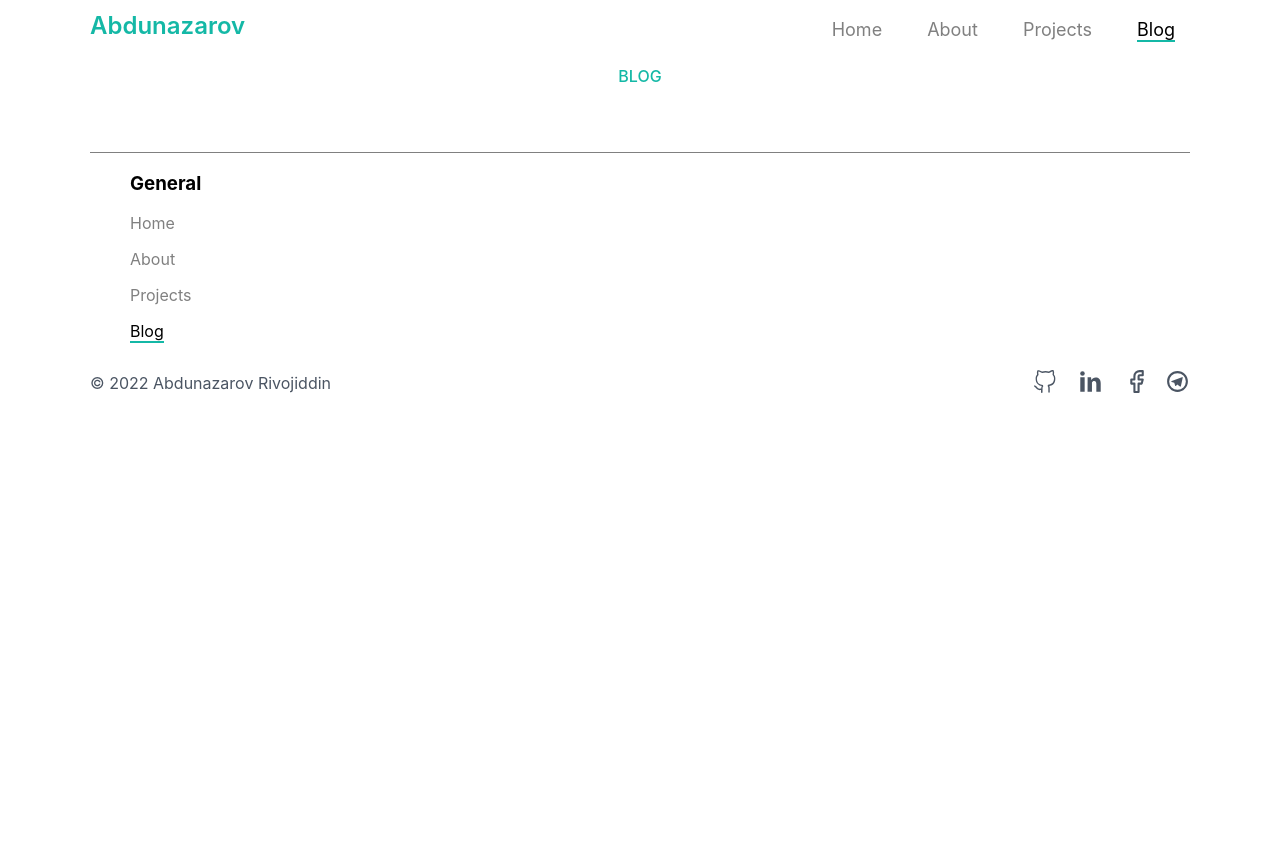
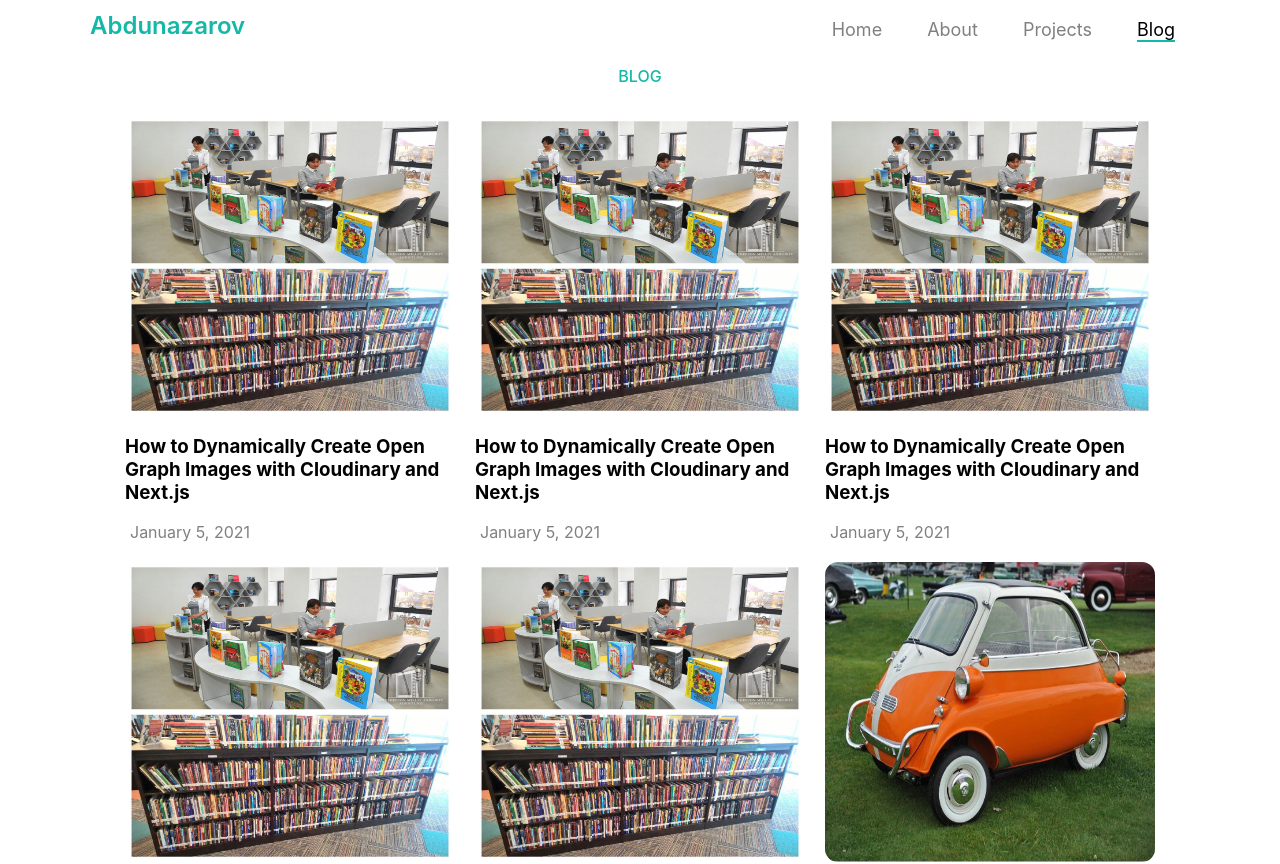
Before and after one commit to din0497/portfolio, a React (Create React App) app: page /blog in a window 1280 px wide. Shown: the top 864 px of the page. Before the commit the page ends 800 px from the top, so only its background shows below. Built offline with nearby package versions, Linux system fonts and the light colour scheme.

Commit message:
blog contents

```diff
--- a/src/commons/style.js
+++ b/src/commons/style.js
@@ -17,12 +17,15 @@ export const Img = styled.img`
   border-radius: 13px;
 `;
 
-export const Title = styled.h3``;
+export const Title = styled.h3`
+ text-align:left;
+`;
 
 export const RecentBlogsContainer = styled.div`
   display: flex;
   flex-direction: column;
   margin-top: 6em;
+  text-align: left;
   /* align-items: left; */
   /* border: red solid 1px; */
 `;
--- /dev/null
+++ b/src/pages/Blogs/Blog.js
@@ -0,0 +1,24 @@
+import { Img, Title } from "../../commons/style";
+import { BlogCart } from "./style";
+const Blog = ({ img, title, date }) => {
+  console.log();
+  return (
+    <div>
+      <BlogCart>
+        <Img src={img} loading="lazy" />
+        <div
+          style={{
+            alignItems: "start",
+            display: "flex",
+            flexDirection: "column",
+          }}
+        >
+          <Title>{title}</Title>
+          <span style={{ marginLeft: "5px", color: "grey" }}>{date}</span>
+        </div>
+      </BlogCart>
+    </div>
+  );
+};
+
+export default Blog;
--- a/src/pages/Blogs/Blogs.js
+++ b/src/pages/Blogs/Blogs.js
@@ -1,19 +1,28 @@
 import { Title } from "../../commons/Title";
-// import { blogs } from "../Home/Home";
-// import { BlogGrid } from "./style";
-// import Blog from "../../commons/Blog";
+import { blogs } from "../Home/Home";
+import { BlogGrid } from "./style";
+import Blog from "./Blog";
 
 const Blogs = () => {
-  return <Title>BLOG</Title>
-  // (
-  //   <BlogGrid>
-  //     {blogs.map((blog, i) => {
-  //       return (
-  //         <Blog key={i} img={blog.img} title={blog.title} date={blog.date} />
-  //       );
-  //     })}
-  //   </BlogGrid>
-  // );
+  return (
+    <div>
+      <Title>BLOG</Title>
+      <BlogGrid>
+        {blogs
+          .map((blog, i) => {
+            return (
+              <Blog
+                key={i}
+                img={blog.img}
+                title={blog.title}
+                date={blog.date}
+              />
+            );
+          })
+          .reverse()}
+      </BlogGrid>
+    </div>
+  );
 };
 
 export default Blogs;
--- /dev/null
+++ b/src/pages/Blogs/CreateBlog.js
@@ -0,0 +1,5 @@
+const CreateBlogs = () => {
+   return
+}
+
+export default CreateBlogs;
--- a/src/pages/Blogs/style.js
+++ b/src/pages/Blogs/style.js
@@ -4,4 +4,23 @@ import styled from 'styled-components';
 export const BlogGrid = styled.div`
  display: grid;
  grid-template-columns: 30% 30% 30%;
+ row-gap:20px;
+ column-gap:20px;
+ justify-content: center;
+ margin-top: 30px;
+ @media only screen and (max-width: 800px) {
+    grid-template-columns: 45% 45%;
+  }
+  @media only screen and (max-width: 436px) {
+    grid-template-columns: 90%;
+  }
 `
+
+export const BlogCart = styled.div`
+  display: flex;
+  flex-direction: column;
+  width: 100%;
+`;
+
+export const CreateContainer = styled.div`
+`
--- a/src/pages/Home/Home.js
+++ b/src/pages/Home/Home.js
@@ -22,6 +22,25 @@ export let blogs = [
       "How to Dynamically Create Open Graph Images with Cloudinary and Next.js",
     date: "January 5, 2021",
   },
+  {
+    img: img,
+    title:
+      "How to Dynamically Create Open Graph Images with Cloudinary and Next.js",
+    date: "January 5, 2021",
+  },
+  {
+    img: img,
+    title:
+      "How to Dynamically Create Open Graph Images with Cloudinary and Next.js",
+    date: "January 5, 2021",
+  },
+  {
+    img: img,
+    title:
+      "How to Dynamically Create Open Graph Images with Cloudinary and Next.js",
+    date: "January 5, 2021",
+  },
+
 ];
 
 const Home = () => {
```
